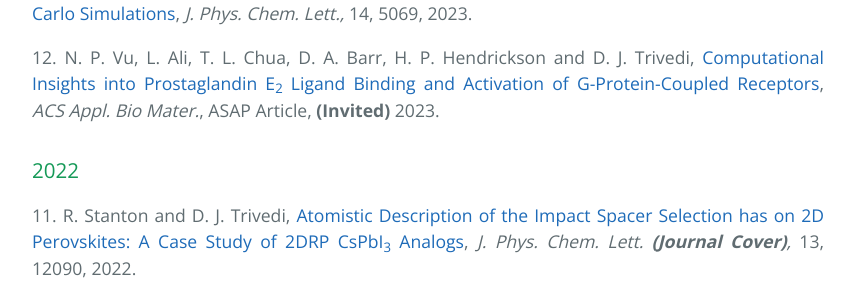
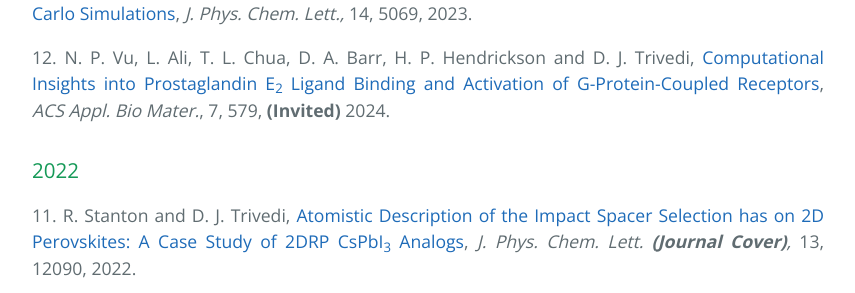
Before and after one commit to dharatrivedi/dharatrivedi.github.io, a Jekyll site: the page built from publication.html, in a window 1280 px wide and 900 px high, scrolled down 965 px. Shown: the part 162-455 px from the top of the window, without its empty margins (232-1087 px from the left). Built offline with Jekyll 4.4.1, drawn with Linux system fonts in a browser that asks for light colours.

Commit message:
Update publication.html

```diff
--- a/publication.html
+++ b/publication.html
@@ -21,7 +21,7 @@ title: {{ site.name }}
           <p> </p>
      13. R. Stanton and D. J. Trivedi, <a href="https://pubs.acs.org/doi/10.1021/acs.jpclett.3c00998">Investigating the Increased CO<sub>2</sub> Capture Performance of Amino Acid Functionalized Nanoporous Materials from First Principles and Grand Canonical Monte Carlo Simulations</a>, <i> J. Phys. Chem. Lett.,</i> 14, 5069, 2023.
           <p> </p>
-     12. N. P. Vu, L. Ali, T. L. Chua, D. A. Barr, H. P. Hendrickson and D. J. Trivedi, <a href="https://pubs.acs.org/doi/10.1021/acsabm.2c01049">Computational Insights into Prostaglandin E<sub>2</sub> Ligand Binding and Activation of G-Protein-Coupled Receptors</a>, <i> ACS Appl. Bio Mater.</i>, ASAP Article,<b> (Invited)</b> 2023.
+     12. N. P. Vu, L. Ali, T. L. Chua, D. A. Barr, H. P. Hendrickson and D. J. Trivedi, <a href="https://pubs.acs.org/doi/10.1021/acsabm.2c01049">Computational Insights into Prostaglandin E<sub>2</sub> Ligand Binding and Activation of G-Protein-Coupled Receptors</a>, <i> ACS Appl. Bio Mater.</i>, 7, 579, <b> (Invited)</b> 2024.
           <p> </p>
     <h3>2022</h3>
      11. R. Stanton and D. J. Trivedi, <a href="https://pubs.acs.org/doi/10.1021/acs.jpclett.2c03463">Atomistic Description of the Impact Spacer Selection has on 2D Perovskites: A Case Study of 2DRP CsPbI<sub>3</sub> Analogs</a>, <i> J. Phys. Chem. Lett.<b> (Journal Cover)</b>,</i> 13, 12090, 2022.
```
